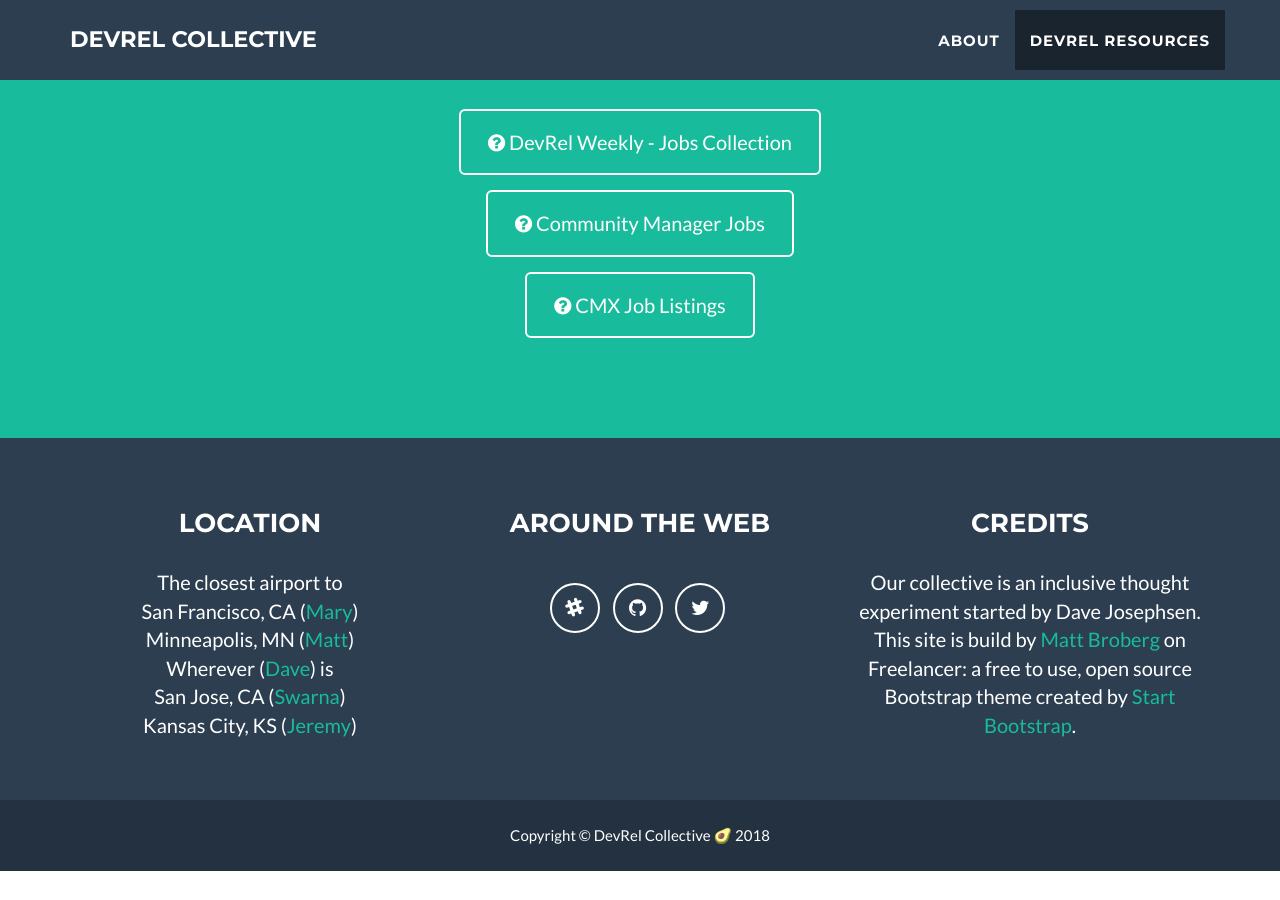
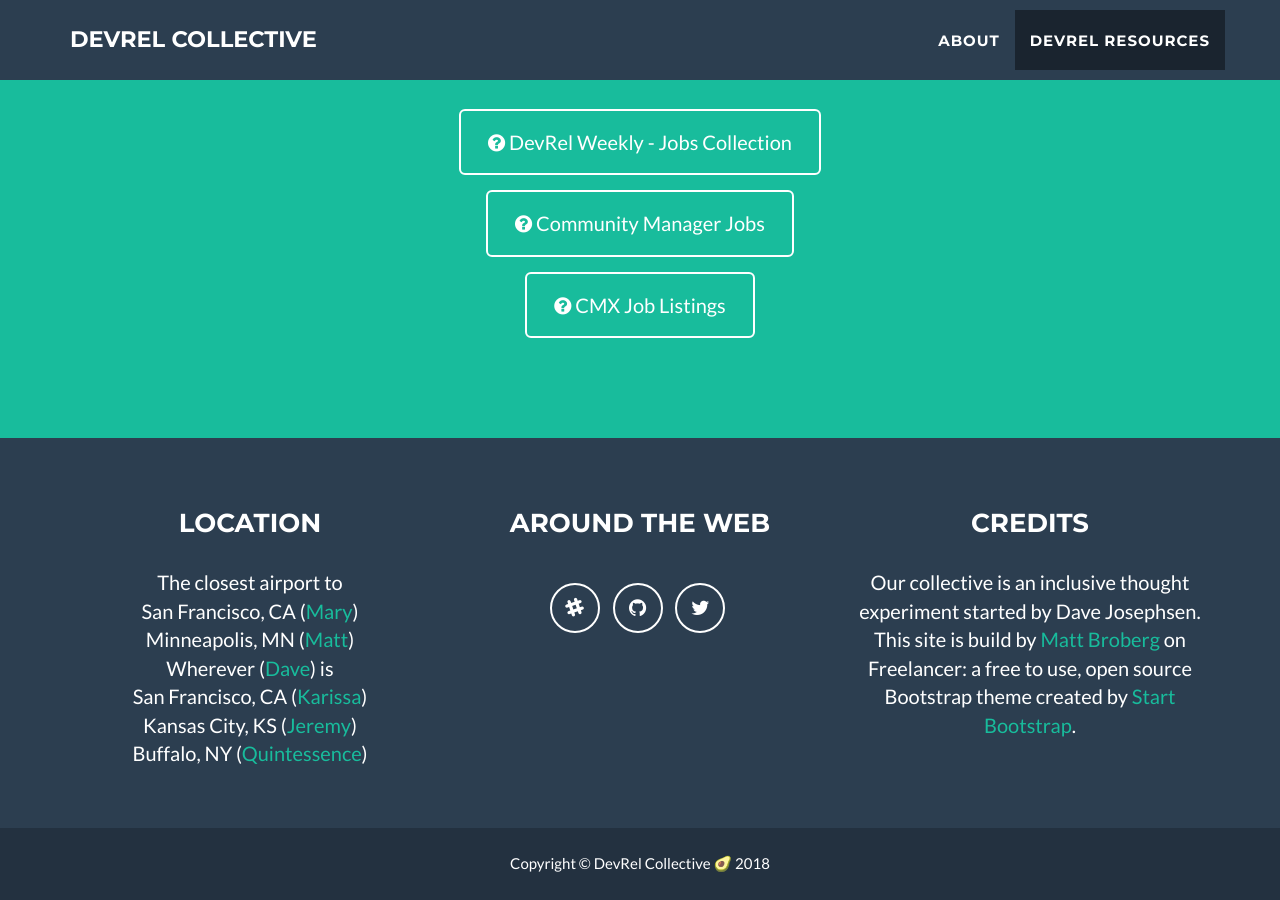
Before and after one commit to evangelistcollective/evangelistcollective.github.io, a Jekyll site: the page built from index.html, in a window 1280 px wide and 900 px high, scrolled down 2906 px. Built offline with Jekyll 4.4.1, drawn with Linux system fonts in a browser that asks for light colours; before the commit the page ends 3777 px from its top, so only the background shows below that.

Commit message:
Added Karissa & Quinn

```diff
--- a/_config.yml
+++ b/_config.yml
@@ -36,8 +36,9 @@
   - line: San Francisco, CA (<a href="https://twitter.com/mary_grace">Mary</a>)
   - line: Minneapolis, MN (<a href="https://twitter.com/mbbroberg">Matt</a>)
   - line: Wherever (<a href="https://twitter.com/DaveJosephsen">Dave</a>) is
-  - line: San Jose, CA (<a href="https://twitter.com/skpodila">Swarna</a>)
+  - line: San Francisco, CA (<a href="https://twitter.com/karissapeth">Karissa</a>)
   - line: Kansas City, KS (<a href="https://twitter.com/IAmJerdog">Jeremy</a>)
+  - line: Buffalo, NY (<a href="https://twitter.com/QuintessenceAnx">Quintessence</a>)
 
 # Credits content
 credits: 'Our collective is an inclusive thought experiment started by Dave Josephsen. This site is build by <a href="https://twitter.com/mbbroberg">Matt Broberg</a> on Freelancer: a free to use, open source Bootstrap theme created by <a href="http://startbootstrap.com">Start Bootstrap</a>.'
```
